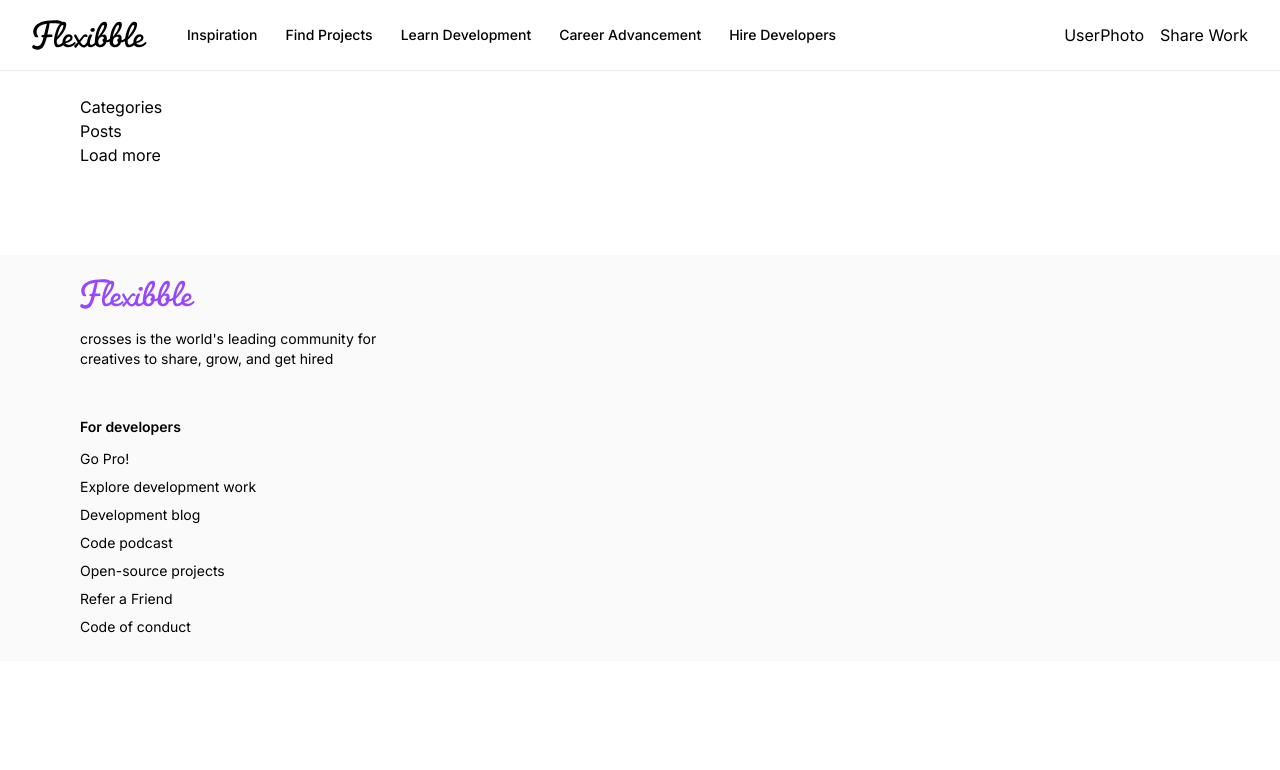
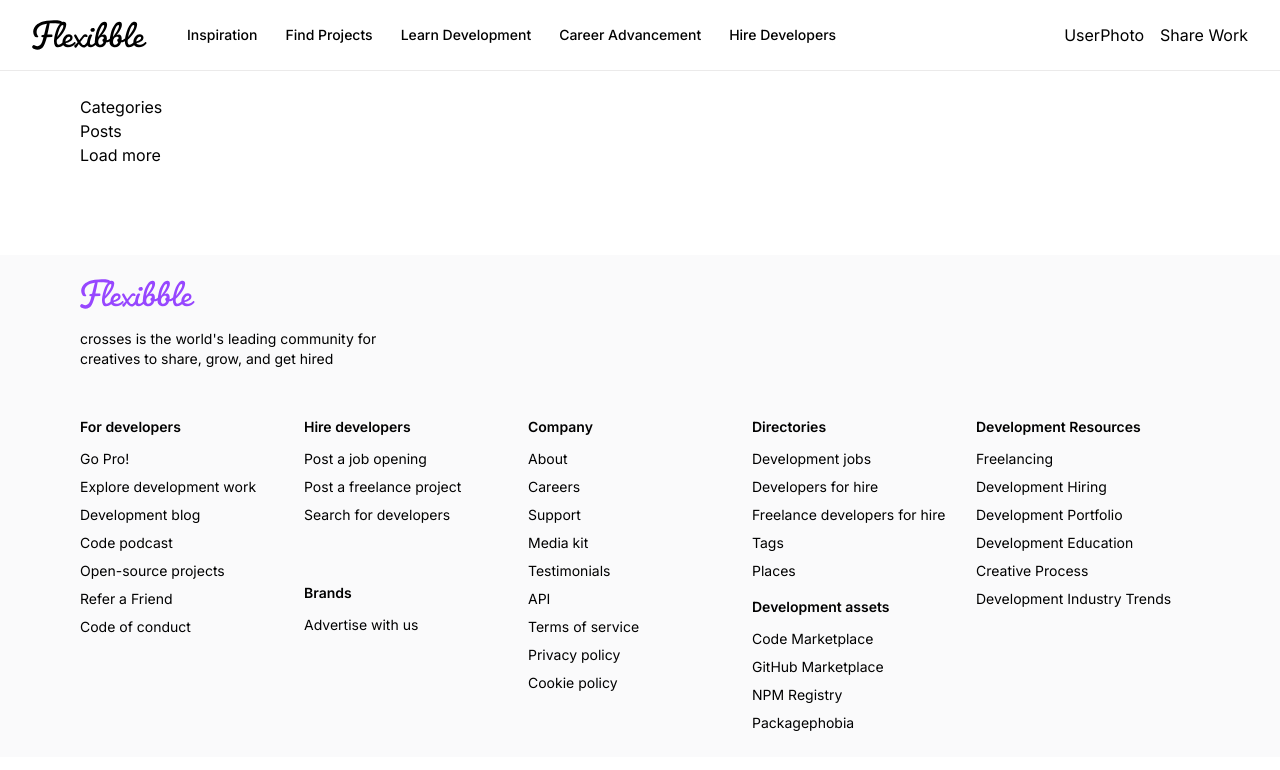
Before and after one commit to Emmanuel-Ingwe/crossesfulstck, a Next.js app: page / in a window 1280 px wide. Shown: the top 770 px of the page. Built offline with nearby package versions, Linux system fonts and the light colour scheme.

Commit message:
add: footer links

```diff
--- a/components/Footer/index.tsx
+++ b/components/Footer/index.tsx
@@ -30,6 +30,20 @@
             </div>
             <div className="flex flex-wrap grap-12">
                 <FooterColumn title={footerLinks[0].title} links={footerLinks[0].links} />
+
+                <div className="flex-1 flex flex-col gap-4">
+                    <FooterColumn title={footerLinks[1].title} links={footerLinks[1].links} />
+                    <FooterColumn title={footerLinks[2].title} links={footerLinks[2].links} />
+                </div>
+
+                <FooterColumn title={footerLinks[3].title} links={footerLinks[3].links} />
+
+                <div className="flex-1 flex flex-col gap-4">
+                    <FooterColumn title={footerLinks[4].title} links={footerLinks[4].links} />
+                    <FooterColumn title={footerLinks[5].title} links={footerLinks[5].links} />
+                </div>
+
+                <FooterColumn title={footerLinks[6].title} links={footerLinks[6].links} />
             </div>
         </div>
     </footer>
```
